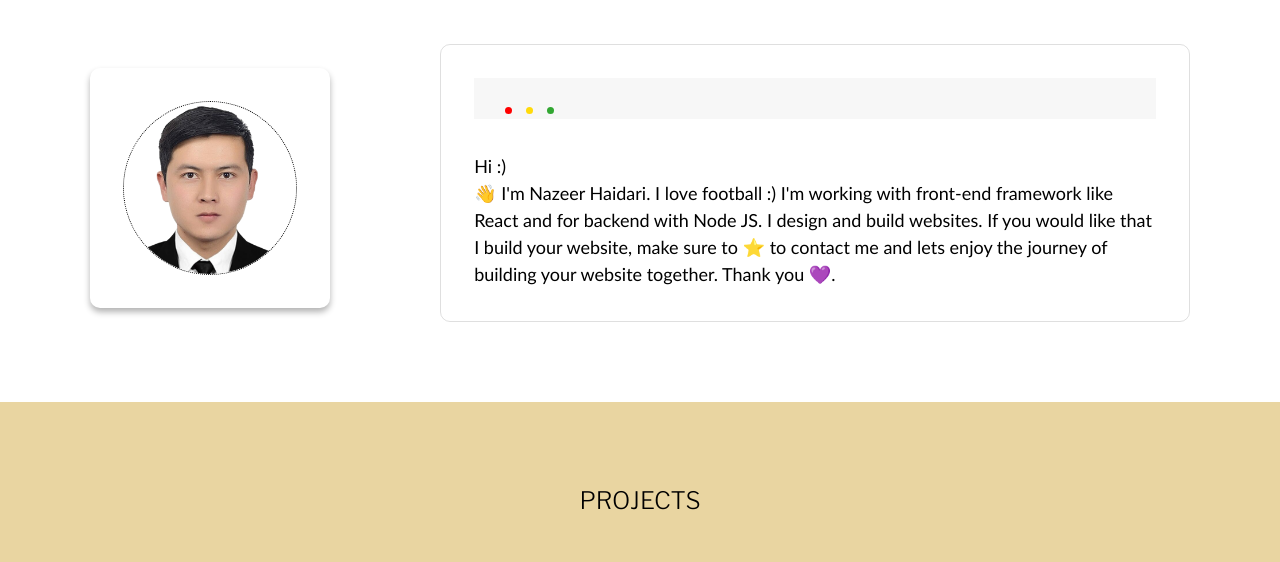
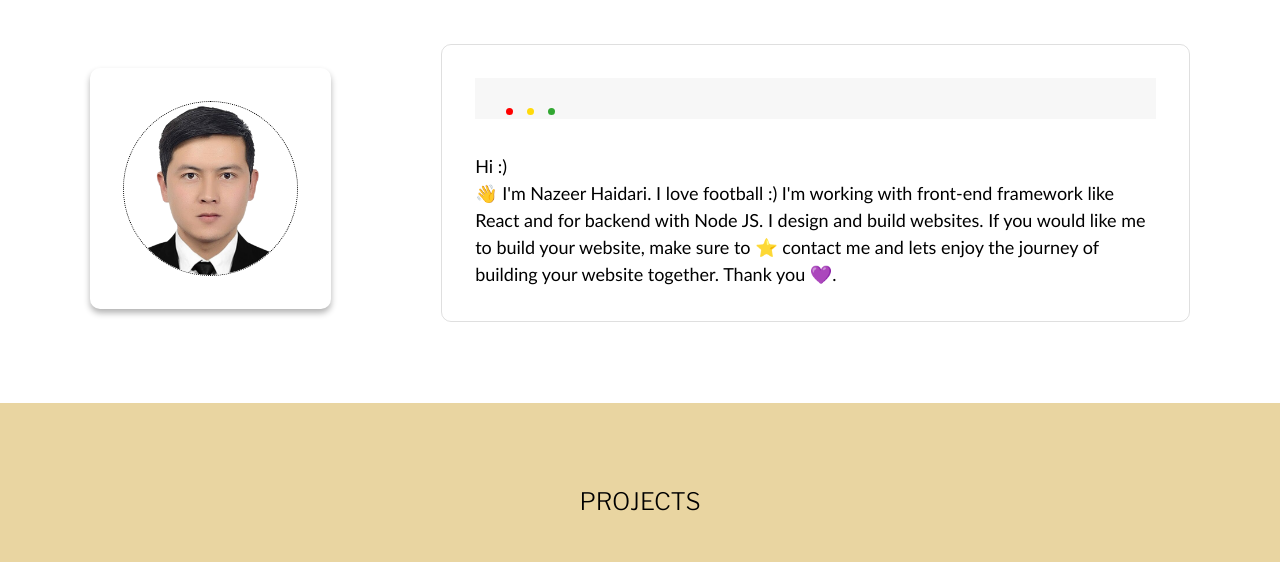
Before and after one commit to Nazeer2020/portfolio, a plain HTML site: page index.html in a window 1280 px wide. Shown: the part 225-787 px from the top of the page. Drawn offline with nearby package versions, Linux system fonts and the light colour scheme.

Commit message:
Update index.html
13 commit

```diff
--- a/index.html
+++ b/index.html
@@ -58,8 +58,8 @@
                         </div>
                         <p>Hi :) </p>
                         <p>👋 I'm Nazeer Haidari. I love football :) I'm working with front-end framework like React and
-                            for backend with Node JS. I design and build websites. If you would like that I build your
-                            website, make sure to ⭐ to contact me and lets enjoy the journey of building your website
+                            for backend with Node JS. I design and build websites. If you would like me to build your
+                            website, make sure to ⭐ contact me and lets enjoy the journey of building your website
                             together. Thank you 💜.</p>
                     </div>
                 </div>
```
